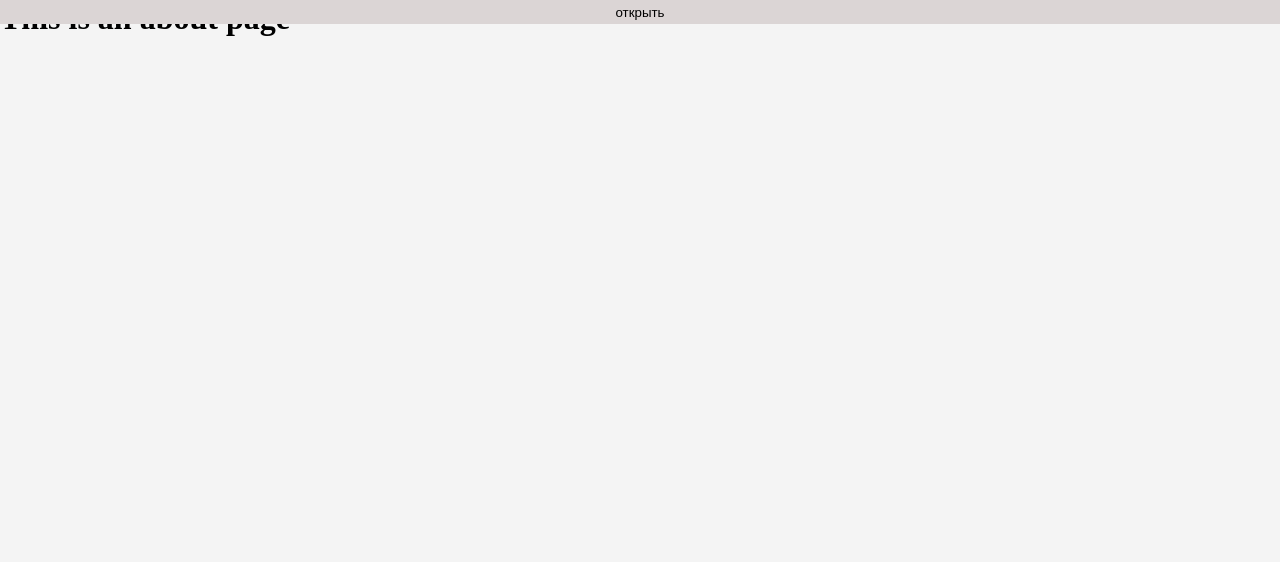
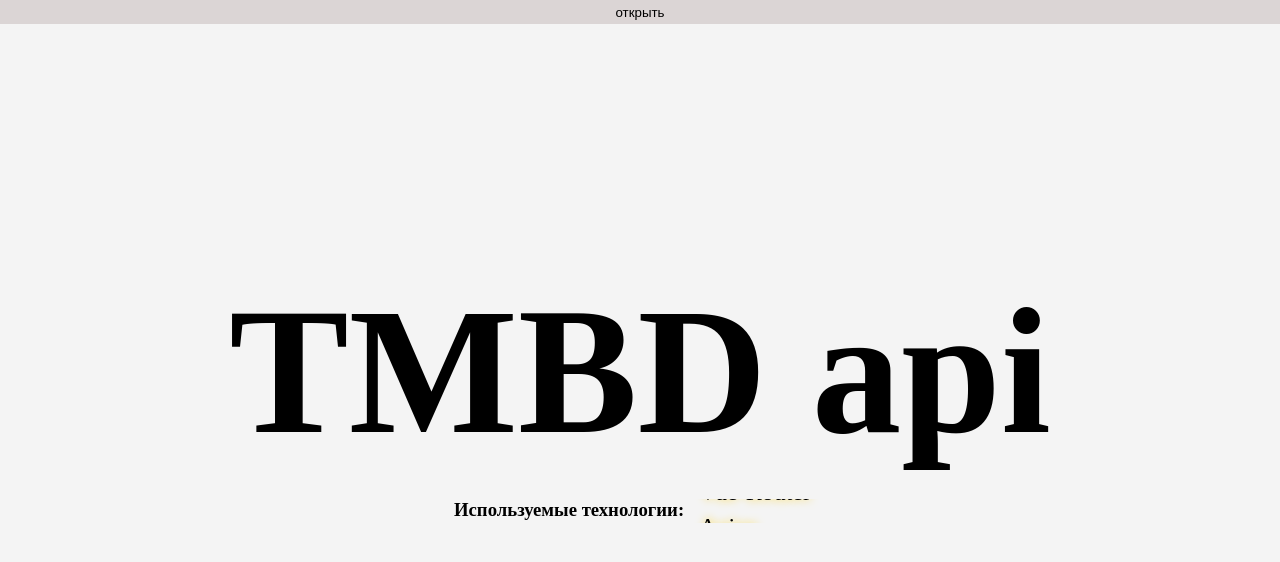
Before and after one commit to pylsar/TMBD, a Vue app: page /about in a window 1280 px wide. Shown: the top 562 px of the page. Built offline with nearby package versions, Linux system fonts and the light colour scheme.

Commit message:
about page

```diff
--- a/src/views/About.vue
+++ b/src/views/About.vue
@@ -1,5 +1,81 @@
 <template>
-  <div class="about">
-    <h1>This is an about page</h1>
+  <div class="info">
+    <h1>TMBD api</h1>
+    <div class="info__box">
+      <h3>Используемые технологии:</h3>
+      <div class="info__container">
+        <ul class="info__list">
+          <li>Vue</li>
+          <li>VueX</li>
+          <li>Vue-Router</li>
+          <li>Axios</li>
+          <li>Gsap</li>
+          <li>Scss</li>
+        </ul>
+      </div>
+    </div>
   </div>
 </template>
+<script>
+export default {
+  name: "About",
+};
+</script>
+<style lang="scss">
+.info {
+  display: flex;
+  flex-direction: column;
+  justify-content: center;
+  align-items: center;
+  width: 100%;
+  height: 100vh;
+  & h1 {
+    margin-bottom: 24px;
+    font-size: 14vw;
+  }
+  & h3 {
+    margin-bottom: 12px;
+  }
+  &__box {
+    display: flex;
+    align-items: center;
+    justify-content: center;
+  }
+  &__container {
+    height: 24px;
+    overflow: hidden;
+    transform: translateY(-5px);
+  }
+  &__list {
+    transform: translateY(-90%);
+    display: flex;
+    flex-direction: column;
+    align-items: flex-start;
+    justify-content: center;
+    animation: text-animate 10s linear infinite;
+    &:hover {
+      cursor: default;
+      -webkit-animation-play-state: paused;
+      -moz-animation-play-state: paused;
+      -o-animation-play-state: paused;
+      animation-play-state: paused;
+    }
+    & li {
+      margin: 5px 15px;
+      font-size: 24px;
+      line-height: 1;
+      height: 24px;
+      text-shadow: #FC0 1px 0 10px;
+    }
+  }
+}
+
+@keyframes text-animate {
+  0% {
+    transform: translateY(-90%);
+  }
+  100% {
+    transform: translateY(0%);
+  }
+}
+</style>
```
